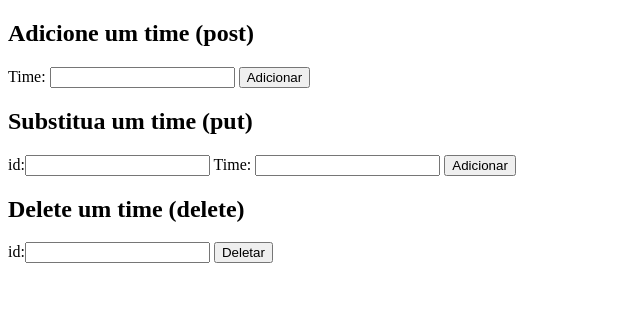
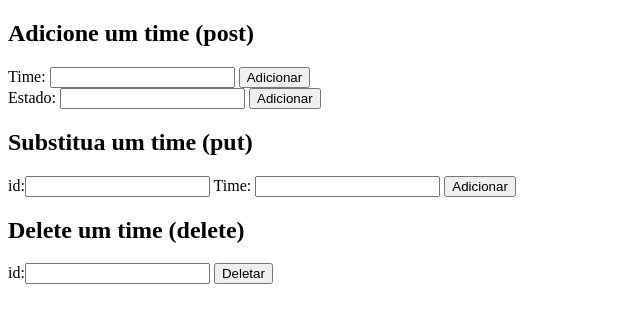
Before and after one commit to thaleshanashiro/frontend, a plain HTML site: page index.html in a window 1280 px wide. Shown: the whole page, without its empty margins (0-640 px from the left). Drawn offline with Linux system fonts and the light colour scheme.

Commit message:
Update index.html

```diff
--- a/index.html
+++ b/index.html
@@ -17,6 +17,12 @@
             <button type="submit" onclick="return submitPost()">Adicionar</button>
         </form>
 
+         <form id="postForm">
+            <label for="times"> Estado: </label>
+            <input type="text" id="estado" name="estado"/>
+            <button type="submit" onclick="return submitPost()">Adicionar</button>
+        </form>
+
         <h2>Substitua um time (put) </h2>
         <form id="putForm">
             <label>id:<input type="text" name="id"/></label>
```
